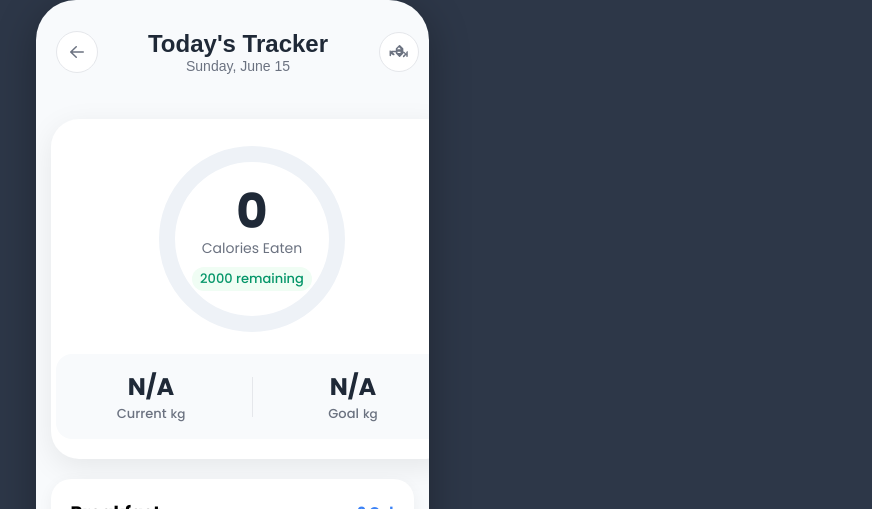
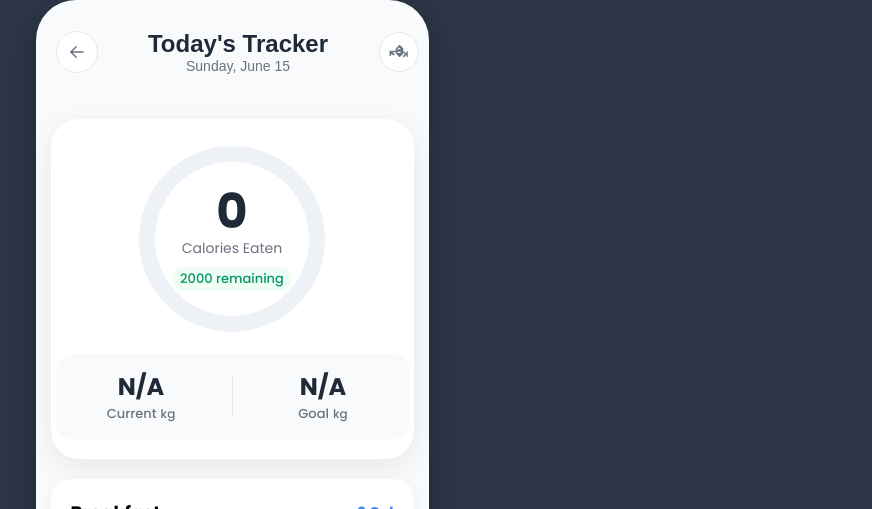
Before and after one commit to jvcerezo/rays-garden-of-flowers, a React (Create React App) app in the folder frontend/: page /calorie-tracker in a window 1280 px wide. Shown: the top 509 px of the page, without its empty margins (408-1280 px from the left). Built offline with nearby package versions, Linux system fonts and the light colour scheme; no server answers; the database is empty; sample sign-in values are in the browser's storage.

Commit message:
fixed card

```diff
--- a/frontend/src/components/CalorieTracker.css
+++ b/frontend/src/components/CalorieTracker.css
@@ -93,6 +93,7 @@
     flex-direction: column;
     align-items: center;
     gap: 15px;
+    box-sizing: border-box; /* Add this line to fix the overflow */
 }
 
 .calorie-dial-container {
```
